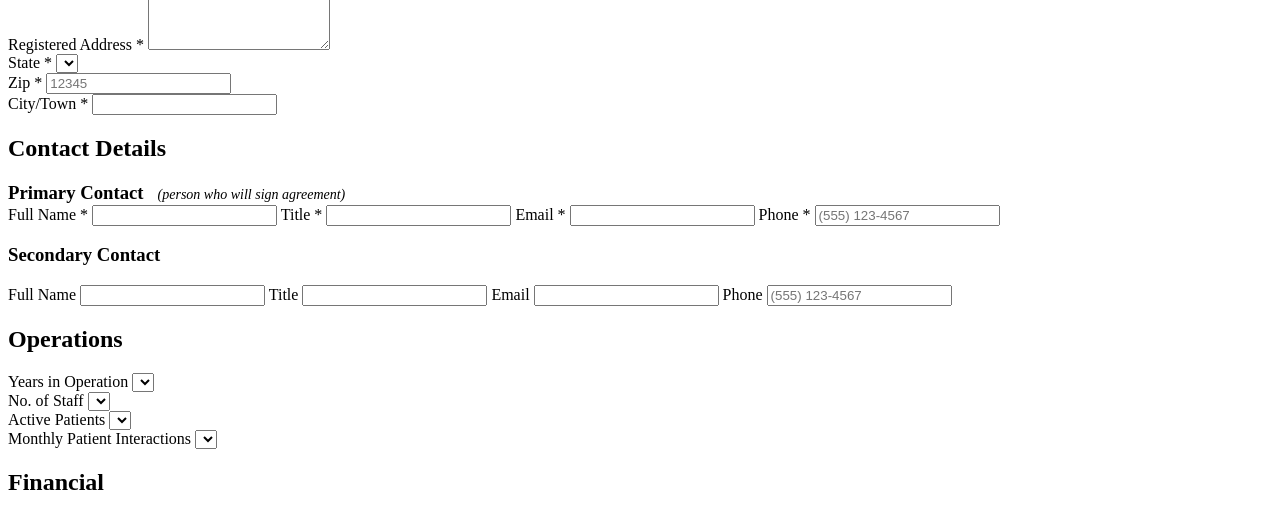
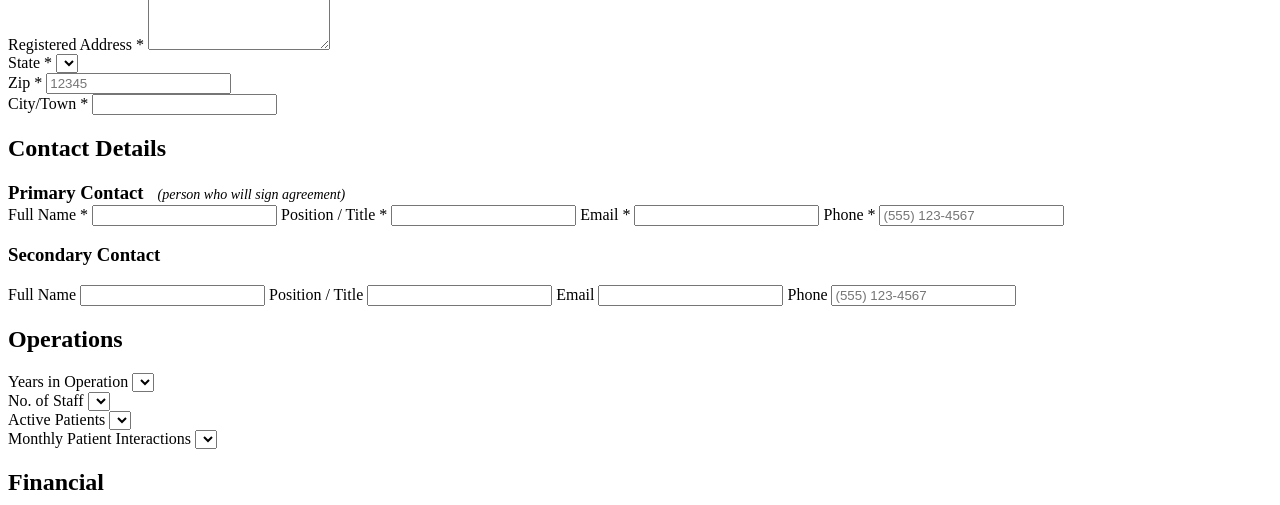
Before and after one commit to bpearson1970/brinabiopayg-api, a FastAPI app: template templates/includes/sections.html in a window 1280 px wide; the page is wider, and only the part inside the window is pictured. Shown: the part 138-643 px from the top of that part. Run offline with FastAPI, Linux system fonts and the light colour scheme; the template is opened without the code that fills it, so the values that code supplies are empty; parts of the project's set-up code (start-up, migrations or seed data) failed here and were passed over.

Commit message:
Update contact_info.html

```diff
--- a/templates/includes/contact_info.html
+++ b/templates/includes/contact_info.html
@@ -15,7 +15,7 @@
         <label>Full Name *</label>
         <input id="primary_contact_name" name="x_primary_contact_name" required oninput="updateSubmitter()">
 
-        <label>Title *</label>
+        <label>Position / Title *</label>
         <input name="x_primary_contact_title" required>
 
         <label>Email *</label>
@@ -46,7 +46,7 @@
         <label>Full Name</label>
         <input id="secondary_contact_name" name="x_secondary_contact_name" oninput="updateSubmitter()">
 
-        <label>Title</label>
+        <label>Position / Title</label>
         <input name="x_secondary_contact_title">
 
         <label>Email</label>
```
